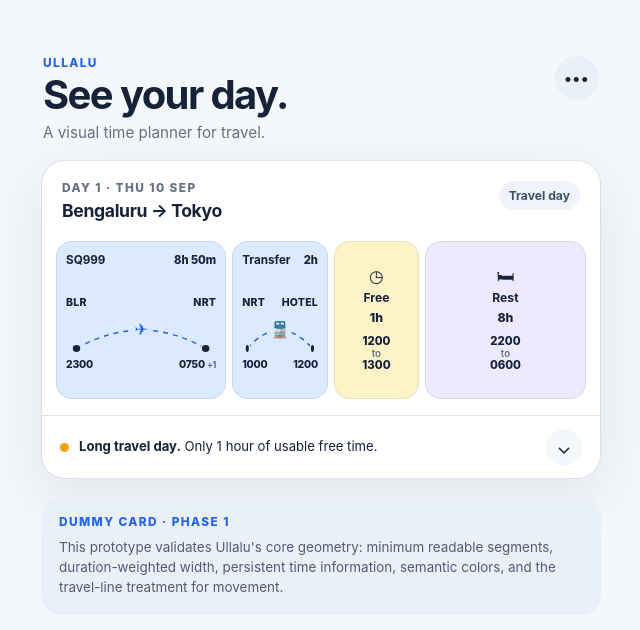
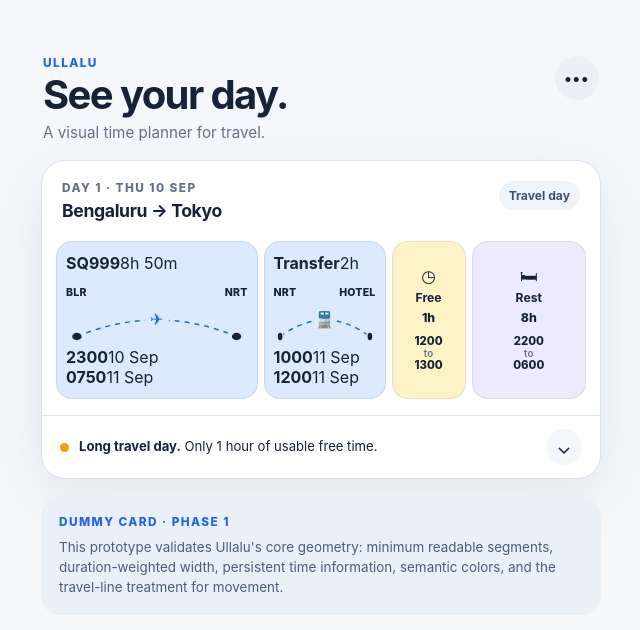
Before and after one commit to brijbh/ullalu, a Next.js app: page / in a window 1280 px wide. Shown: the top 630 px of the page, without its empty margins (319-959 px from the left). Built offline with nearby package versions, Linux system fonts and the light colour scheme.

Commit message:
refine: center travel segment around journey geometry

```diff
--- a/app/page.tsx
+++ b/app/page.tsx
@@ -8,7 +8,8 @@ const segments = [
     duration: "8h 50m",
     start: "2300",
     end: "0750",
-    suffix: "+1",
+    startDate: "10 Sep",
+    endDate: "11 Sep",
     weight: 8.83,
   },
   {
@@ -20,7 +21,8 @@ const segments = [
     duration: "2h",
     start: "1000",
     end: "1200",
-    suffix: "",
+    startDate: "11 Sep",
+    endDate: "11 Sep",
     weight: 2,
   },
   {
@@ -30,7 +32,6 @@ const segments = [
     duration: "1h",
     start: "1200",
     end: "1300",
-    suffix: "",
     weight: 1,
   },
   {
@@ -40,7 +41,6 @@ const segments = [
     duration: "8h",
     start: "2200",
     end: "0600",
-    suffix: "",
     weight: 8,
   },
 ];
@@ -72,19 +72,19 @@ export default function Home() {
               <article
                 key={`${segment.title}-${segment.start}`}
                 className={`segment segment--${segment.kind}`}
-                style={{ flexGrow: segment.weight, flexBasis: "74px" }}
+                style={{ flexGrow: segment.weight }}
                 role="listitem"
               >
                 {segment.kind === "travel" ? (
                   <div className="travel-segment">
-                    <div className="segment__headline">
+                    <div className="travel-segment__identity">
                       <strong>{segment.title}</strong>
                       <span>{segment.duration}</span>
                     </div>
 
                     <div
                       className="travel-route"
-                      aria-label={`${segment.from} ${segment.start} to ${segment.to} ${segment.end}${segment.suffix ? ` ${segment.suffix}` : ""}`}
+                      aria-label={`${segment.from} ${segment.start} ${segment.startDate} to ${segment.to} ${segment.end} ${segment.endDate}`}
                     >
                       <div className="travel-route__places">
                         <span>{segment.from}</span>
@@ -92,20 +92,23 @@ export default function Home() {
                       </div>
 
                       <div className="travel-route__graphic" aria-hidden="true">
-                        <svg viewBox="0 0 100 34" preserveAspectRatio="none">
-                          <path d="M7 28 Q50 2 93 28" />
-                          <circle cx="7" cy="28" r="3" />
-                          <circle cx="93" cy="28" r="3" />
+                        <svg viewBox="0 0 100 32" preserveAspectRatio="none">
+                          <path d="M6 25 Q50 3 94 25" />
+                          <circle cx="6" cy="25" r="3" />
+                          <circle cx="94" cy="25" r="3" />
                         </svg>
                         <span className="travel-route__mode">{segment.icon}</span>
                       </div>
 
-                      <div className="travel-route__times">
-                        <span>{segment.start}</span>
-                        <span>
-                          {segment.end}
-                          {segment.suffix ? <small>{segment.suffix}</small> : null}
-                        </span>
+                      <div className="travel-route__schedule">
+                        <div>
+                          <strong>{segment.start}</strong>
+                          <span>{segment.startDate}</span>
+                        </div>
+                        <div>
+                          <strong>{segment.end}</strong>
+                          <span>{segment.endDate}</span>
+                        </div>
                       </div>
                     </div>
                   </div>
```
